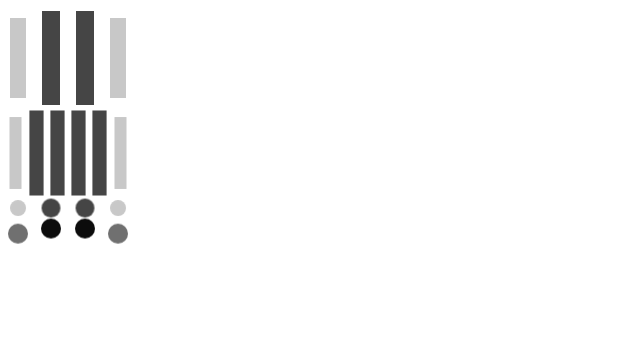
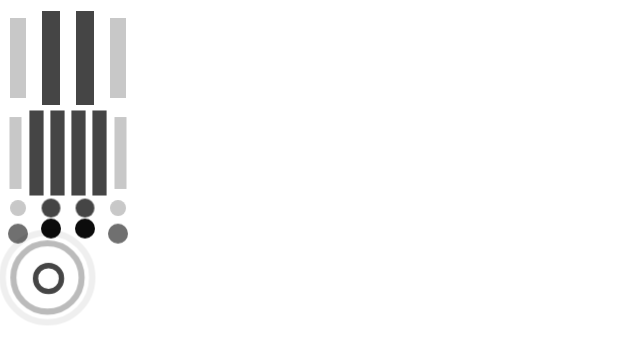
Before and after one commit to Stygain/css-loaders, a React (Create React App) app: page / in a window 1280 px wide. Shown: the top 364 px of the page, without its empty margins (0-640 px from the left). Built offline with nearby package versions, Linux system fonts and the light colour scheme.

Commit message:
Added in fifth loader.

```diff
--- a/src/App.js
+++ b/src/App.js
@@ -3,6 +3,7 @@ import PulseBar1 from './loaders/pulseBar1.js';
 import PulseBar2 from './loaders/pulseBar2.js';
 import PulseBubble1 from './loaders/pulseBubble1.js';
 import PulseBubble2 from './loaders/pulseBubble2.js';
+import Ripple from './loaders/ripple.js';
 
 function App() {
   return (
@@ -11,6 +12,7 @@ function App() {
       <PulseBar2 />
       <PulseBubble1 />
       <PulseBubble2 />
+      <Ripple />
     </div>
   );
 }
--- /dev/null
+++ b/src/loaders/ripple.js
@@ -0,0 +1,56 @@
+/** @jsx jsx */
+import { jsx, css } from '@emotion/core';
+
+function Ripple() {
+  const styling = css`
+    width: 40px;
+    height: 40px;
+    position: relative;
+
+    div {
+      width: 30px;
+      height: 30px;
+      border-radius: 50%;
+      position: absolute;
+    }
+
+    div:nth-child(1) {
+      animation: ripple 1.6s ease 0s infinite;
+    }
+    div:nth-child(2) {
+      animation: ripple 1.6s ease 0.4s infinite;
+    }
+    div:nth-child(3) {
+      animation: ripple 1.6s ease 0.8s infinite;
+    }
+
+    @keyframes ripple {
+      from {
+        border: 5px solid;
+        opacity: 1;
+        top: 35px;
+        left: 35px;
+        width: 0px;
+        height: 0px;
+      }
+      to {
+        border: 5px solid;
+        opacity: 0;
+        top: 0;
+        left: 0;
+        width: 70px;
+        height: 70px;
+        transform: scale(1.3);
+      }
+    }
+  `;
+  return (
+    <div css={styling}>
+  	  <div></div>
+  	  <div></div>
+  	  <div></div>
+  	</div>
+  );
+}
+
+export default Ripple;
```
